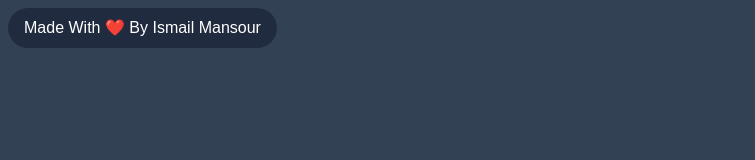
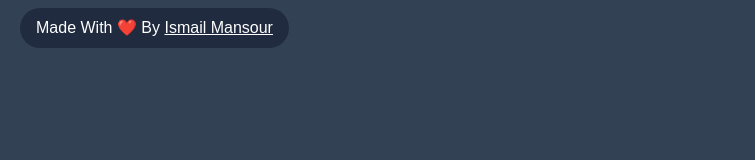
Before and after one commit to elementISH/tshirt-mockup-generator, a Next.js app: page / in a window 1280 px wide. Shown: the top 160 px of the page, without its empty margins (0-755 px from the left). Built offline with nearby package versions, Linux system fonts and the light colour scheme.

Commit message:
loading edit

```diff
--- a/package.json
+++ b/package.json
@@ -18,6 +18,7 @@
     "class-variance-authority": "^0.7.0",
     "clsx": "^2.1.1",
     "html2canvas": "^1.4.1",
+    "loadable-image": "^3.2.6",
     "lucide-react": "^0.453.0",
     "next": "15.0.1",
     "next-themes": "^0.3.0",
--- a/src/app/page.jsx
+++ b/src/app/page.jsx
@@ -1,12 +1,17 @@
 "use client";
 
 import { Picker } from "@/components/ui/picker";
-import { useEffect, useState, useRef } from "react";
+import { useEffect, useState, useRef, Suspense } from "react";
 import html2canvas from "html2canvas";
 import { toast } from "sonner";
+import { Skeleton } from "@/components/ui/skeleton"; // Import the skeleton component
+import Image from "next/image";
+import { AsyncImage } from "loadable-image";
+import { Loader, LoaderCircle } from "lucide-react";
 
-export default function Home() {
+export default function Page() {
   const [background, setBackground] = useState("#334155");
+  const [loading, setLoading] = useState(false); // State to track loading
   const captureRef = useRef(null);
 
   // Effect to apply background color to SVG elements
@@ -48,8 +53,8 @@ export default function Home() {
 
   return (
     <>
-      <div className="absolute left-2 top-2 text-white bg-slate-900/50 p-2 rounded-full px-4">
-        Made With ❤️ By Ismail Mansour
+      <div className="absolute left-5 top-2 text-white bg-slate-900/50 p-2 rounded-full px-4">
+        Made With ❤️ By <span className="underline">Ismail Mansour</span>
       </div>
       <div className="h-screen w-screen grid place-items-center bg-slate-700 overflow-hidden">
         <div className="grid place-items-center">
@@ -63,7 +68,11 @@ export default function Home() {
                 <div className="absolute top-2 left-4 text-black z-10 p-1 rounded ">
                   color: {background}
                 </div>
-                <img src="Tshirt.png" alt="T-shirt" />
+                <Suspense
+                  fallback={<LoaderCircle size={64} className="animate-spin" />}
+                >
+                  <img src="Tshirt.png" alt="T-shirt" />
+                </Suspense>
               </div>
               <div>
                 <Picker background={background} setBackground={setBackground} />
--- /dev/null
+++ b/src/components/ui/skeleton.jsx
@@ -0,0 +1,14 @@
+import { cn } from "@/lib/utils"
+
+function Skeleton({
+  className,
+  ...props
+}) {
+  return (
+    (<div
+      className={cn("animate-pulse rounded-md bg-primary/10", className)}
+      {...props} />)
+  );
+}
+
+export { Skeleton }
```
Also changed, not shown: 1 other file (tests, documents, lock files or other folders).
